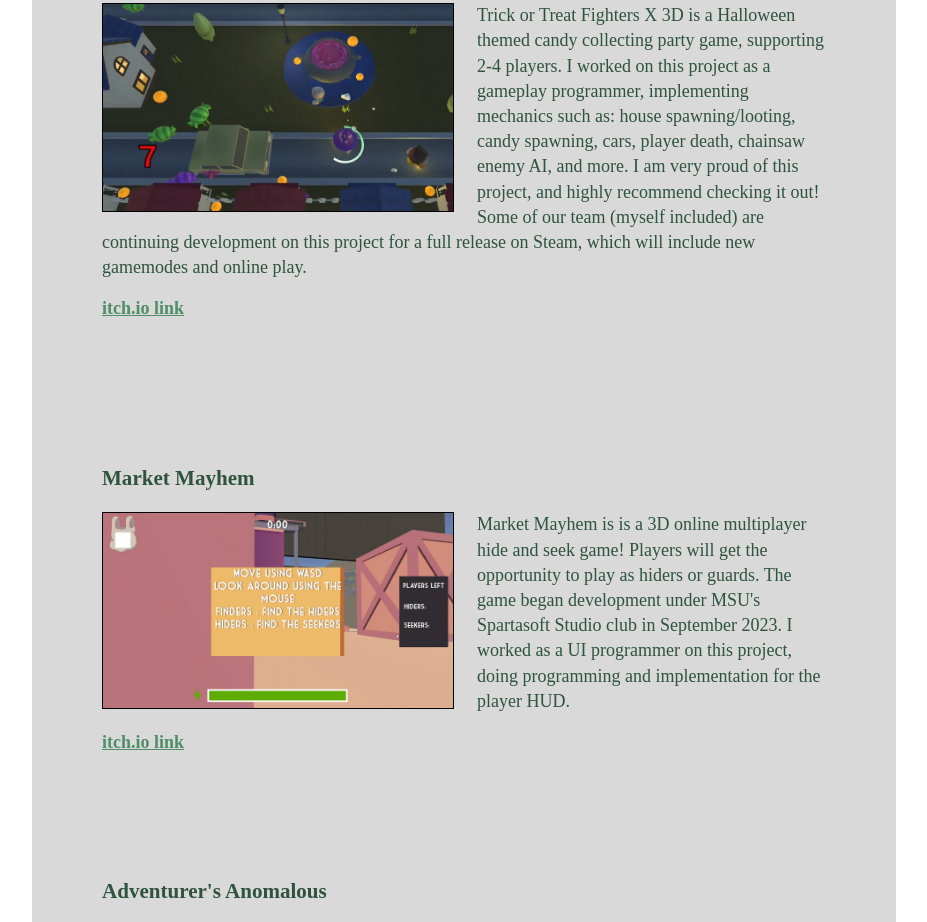
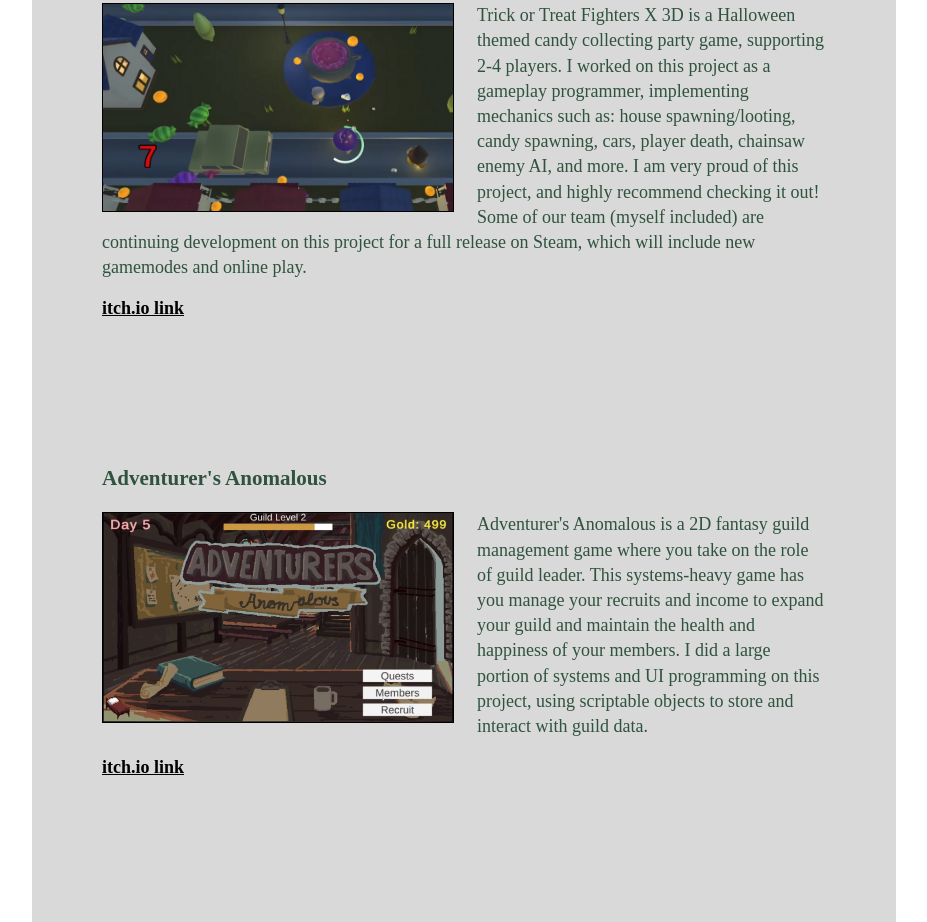
Before and after one commit to procto76/PortfolioSite, a plain HTML site: page portfolio.html in a window 1280 px wide. Shown: the part 404-1326 px from the top of the page, without its empty margins (176-1103 px from the left). Drawn offline with Linux system fonts and the light colour scheme.

Commit message:
Removed market mayhem

```diff
--- a/portfolio.html
+++ b/portfolio.html
@@ -37,7 +37,7 @@
       </p>
       <br>
 
-      <h3><a href="backyardbrawl.html">Backyard Brawl</a></h3>
+      <h3><b href="backyardbrawl.html">Backyard Brawl</b></h3>
       <div class="floatleft">
         <img alt="Screenshot of Trick or Treat Fighters X 3D gameplay" src="images/TOTFX3D.png">
       </div>
@@ -53,28 +53,6 @@
     </div>
 
     <br>
-    <br>
-    <br>
-    <br>
-    <br>
-    <br>
-
-    <div class="titleleft">
-      <h3>Market Mayhem</h3>
-    </div>
-    <div class="floatleft">
-      <img alt="Screenshot of Market Mayhem gameplay" src="images/MMsc.png">
-    </div>
-      <p>
-        Market Mayhem is is a 3D online multiplayer hide and seek game! Players will get
-        the opportunity to play as hiders or guards. The game began development under MSU's
-        Spartasoft Studio club in September 2023. I worked as a UI programmer on this project,
-        doing programming and implementation for the player HUD.
-      </p>
-      <div class="flex-container-social-links">
-      <a href="https://spartasoftstudio.itch.io/market-mayhem"><b><u>itch.io link</u></b></a>
-    </div>
-
     <br>
     <br>
     <br>
--- a/style.css
+++ b/style.css
@@ -135,8 +135,15 @@ img.no-float {
     display: flex;
 }
 
+/* Text type a used for links */
 a {
     color: #e8e8e8;
+    text-decoration: none;
+  }
+
+/* Text type b used for links */
+b {
+    color: #000000;
     text-decoration: none;
   }
 
```
